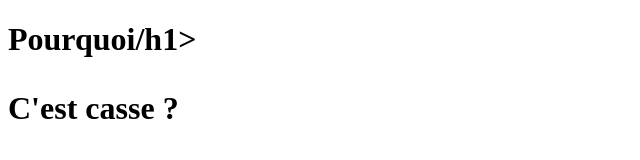
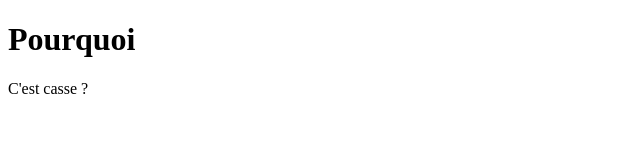
Before and after one commit to AnthonyHlavac/formationhtml, a plain HTML site: page index.html in a window 1280 px wide. Shown: the whole page, without its empty margins (0-640 px from the left). Drawn offline with Linux system fonts and the light colour scheme.

Commit message:
Update index.html

```diff
--- a/index.html
+++ b/index.html
@@ -5,7 +5,7 @@
 </head>
 <body>
 
-<h1>Pourquoi/h1>
+<h1>Pourquoi</h1>
 <p>C'est casse ?</p>
 
 </body>
```
